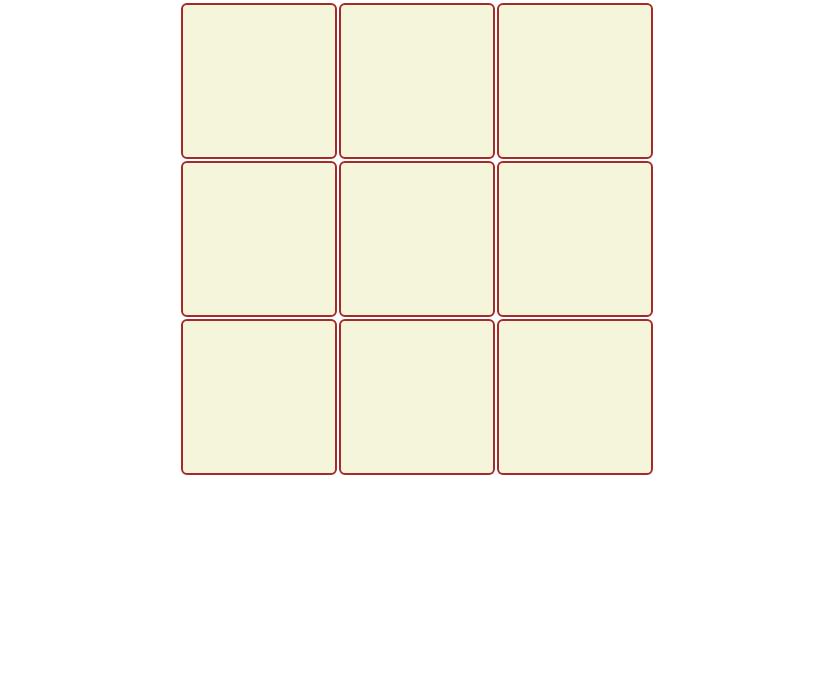
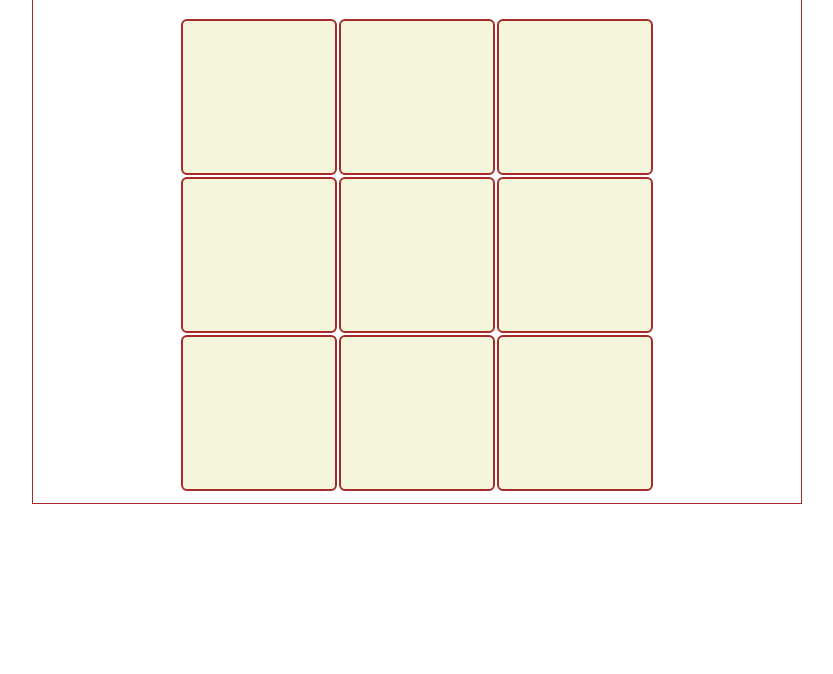
Before and after one commit to rkas123/Tic-Tac-Toe, a plain HTML site: page index.html in a window 1280 px wide. Shown: the part 126-800 px from the top of the page, without its empty margins (223-1056 px from the left). Drawn offline with Linux system fonts and the light colour scheme.

Commit message:
Update styles.css

```diff
--- a/styles.css
+++ b/styles.css
@@ -1,3 +1,11 @@
+body{
+    margin: 0;
+}
+canvas{
+    transition: 1s;
+    position: absolute;
+    z-index: -1;
+}
 #gameTable td{
     background-color: beige;
     border-radius: 6px;
@@ -8,7 +16,12 @@
     font-size: 3rem;
 }
 #gameSpace{
+    width: 60%;
+    padding-bottom: 10px;
+    margin: 15px auto 0px;
     transition: 1s;
+    background-color: white;
+    border: 1px solid brown;
 }
 #result{
     text-align: center;
```
